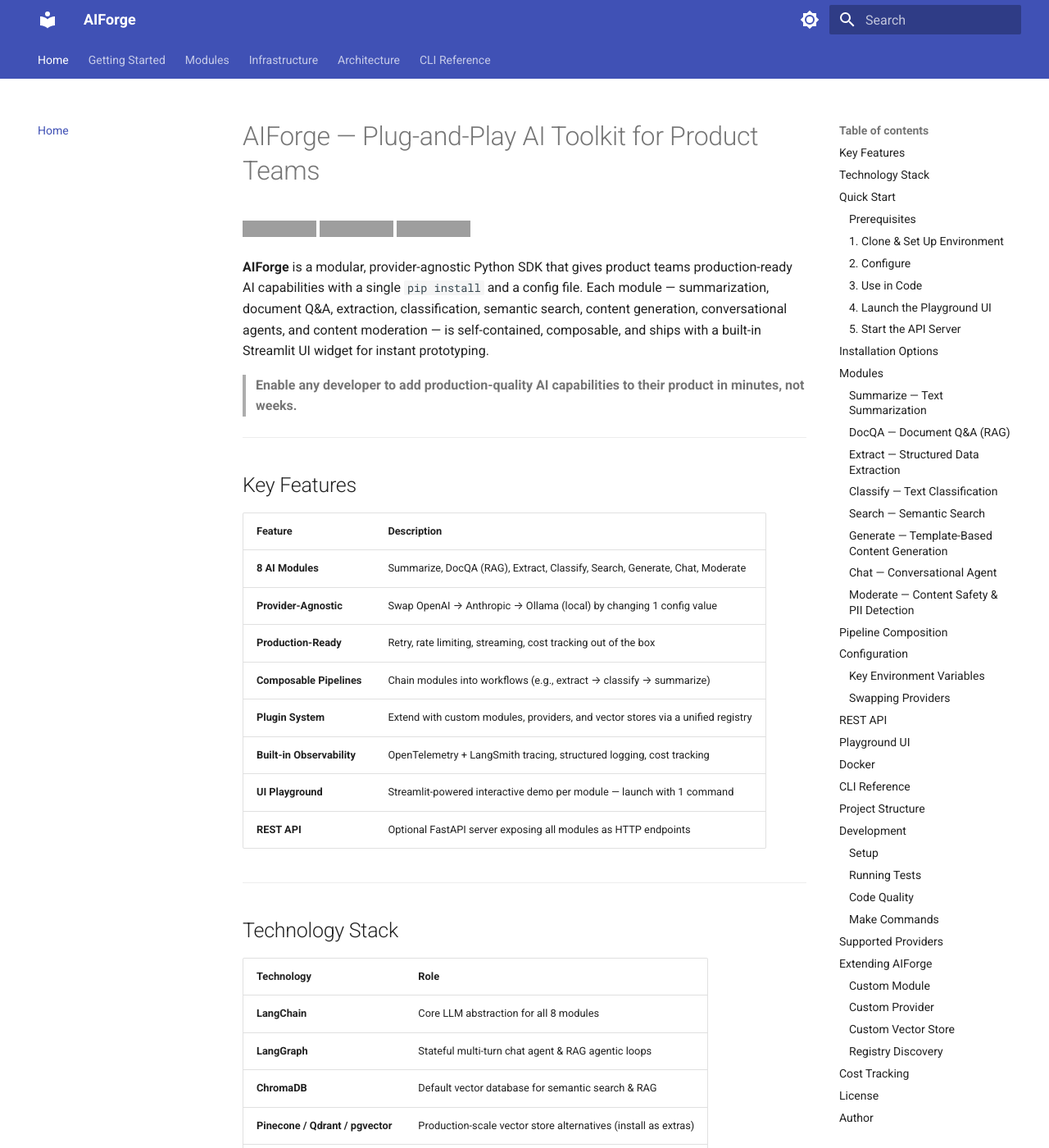
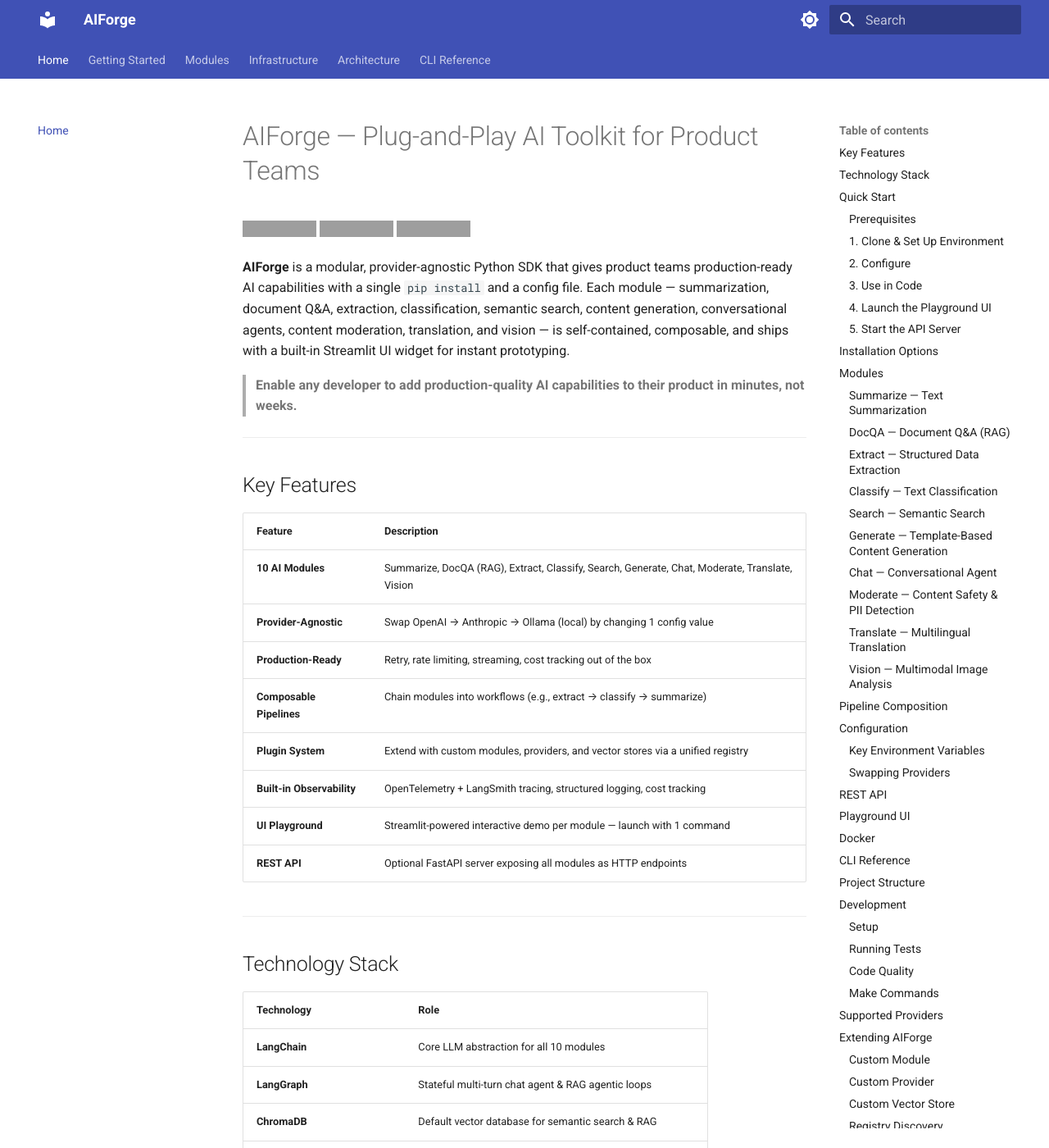
Before and after one commit to kushangpatel/aiforge, an MkDocs documentation site: the page built from docs/index.md, in a window 1280 px wide and 1400 px high. Shown: the whole window at 82% size. Built offline with MkDocs 1.6.1 and Material for MkDocs 9.7.7, drawn with Linux system fonts in a browser that asks for light colours; some of the changed text lies outside the part shown; grey boxes are pictures that could not be loaded.

Commit message:
updated index doc

````diff
--- a/docs/index.md
+++ b/docs/index.md
@@ -4,7 +4,7 @@
 [![License: MIT](https://img.shields.io/badge/License-MIT-green.svg)](LICENSE)
 [![Version](https://img.shields.io/badge/version-0.1.0-orange.svg)](CHANGELOG.md)
 
-**AIForge** is a modular, provider-agnostic Python SDK that gives product teams production-ready AI capabilities with a single `pip install` and a config file. Each module — summarization, document Q&A, extraction, classification, semantic search, content generation, conversational agents, and content moderation — is self-contained, composable, and ships with a built-in Streamlit UI widget for instant prototyping.
+**AIForge** is a modular, provider-agnostic Python SDK that gives product teams production-ready AI capabilities with a single `pip install` and a config file. Each module — summarization, document Q&A, extraction, classification, semantic search, content generation, conversational agents, content moderation, translation, and vision — is self-contained, composable, and ships with a built-in Streamlit UI widget for instant prototyping.
 
 > **Enable any developer to add production-quality AI capabilities to their product in minutes, not weeks.**
 
@@ -14,7 +14,7 @@
 
 | Feature | Description |
 |---------|-------------|
-| **8 AI Modules** | Summarize, DocQA (RAG), Extract, Classify, Search, Generate, Chat, Moderate |
+| **10 AI Modules** | Summarize, DocQA (RAG), Extract, Classify, Search, Generate, Chat, Moderate, Translate, Vision |
 | **Provider-Agnostic** | Swap OpenAI → Anthropic → Ollama (local) by changing 1 config value |
 | **Production-Ready** | Retry, rate limiting, streaming, cost tracking out of the box |
 | **Composable Pipelines** | Chain modules into workflows (e.g., extract → classify → summarize) |
@@ -29,7 +29,7 @@
 
 | Technology | Role |
 |-----------|------|
-| **LangChain** | Core LLM abstraction for all 8 modules |
+| **LangChain** | Core LLM abstraction for all 10 modules |
 | **LangGraph** | Stateful multi-turn chat agent & RAG agentic loops |
 | **ChromaDB** | Default vector database for semantic search & RAG |
 | **Pinecone / Qdrant / pgvector** | Production-scale vector store alternatives (install as extras) |
@@ -229,6 +229,32 @@
 print(cleaned.text)    # "Call me at [PHONE]"
 ```
 
+### Translate — Multilingual Translation
+
+```python
+from aiforge import Translator
+
+t = Translator(target_language="es", formality="formal")
+result = t.run("Thank you for your purchase. Your order will arrive tomorrow.")
+print(result.translated_text)  # Spanish translation
+print(result.source_language)  # "en" (auto-detected)
+```
+
+### Vision — Multimodal Image Analysis
+
+```python
+from aiforge import Vision
+
+v = Vision(task="describe")
+result = v.run(image_url="https://example.com/photo.jpg")
+print(result.description)
+
+# Other tasks: qa, extract, classify
+v = Vision(task="qa")
+result = v.run(image_url="photo.jpg", question="What color is the car?")
+print(result.answer)
+```
+
 ---
 
 ## Pipeline Composition
@@ -335,6 +361,8 @@
 | POST | `/chat` | Chat message |
 | POST | `/moderate` | Content safety check |
 | POST | `/moderate/redact` | PII redaction |
+| POST | `/translate` | Translate text |
+| POST | `/vision` | Image analysis |
 | POST | `/pipeline` | Run a pipeline |
 | GET | `/health` | Health & status |
 | GET | `/docs` | Swagger UI |
@@ -358,7 +386,7 @@
 # http://localhost:8501
 ```
 
-Tabs: Summarize | Q&A | Extract | Classify | Search | Generate | Chat | Moderate | Pipeline | Settings
+Tabs: Summarize | Q&A | Extract | Classify | Search | Generate | Chat | Moderate | Translate | Vision | Pipeline | Settings
 
 ---
 
@@ -426,7 +454,7 @@
 │   │   ├── anthropic.py              # Anthropic (Claude 3.5) + Voyage embeddings
 │   │   ├── ollama.py                  # Ollama (Llama 3, Mistral — local)
 │   │   └── azure.py                   # Azure OpenAI
-│   ├── modules/                       # 8 AI modules
+│   ├── modules/                       # 10 AI modules
 │   │   ├── summarize/                 # Text summarization
 │   │   ├── qa/                        # Document Q&A (RAG)
 │   │   ├── extract/                   # Structured data extraction
@@ -434,7 +462,9 @@
 │   │   ├── search/                    # Semantic search
 │   │   ├── generate/                  # Content generation
 │   │   ├── chat/                      # Conversational agent (LangGraph)
-│   │   └── moderate/                  # Content moderation & PII detection
+│   │   ├── moderate/                  # Content moderation & PII detection
+│   │   ├── translate/                 # Multilingual translation
+│   │   └── vision/                    # Multimodal image analysis
 │   ├── pipeline/                      # Pipeline composition engine
 │   ├── server/                        # FastAPI REST API
 │   ├── playground/                    # Streamlit UI
````
